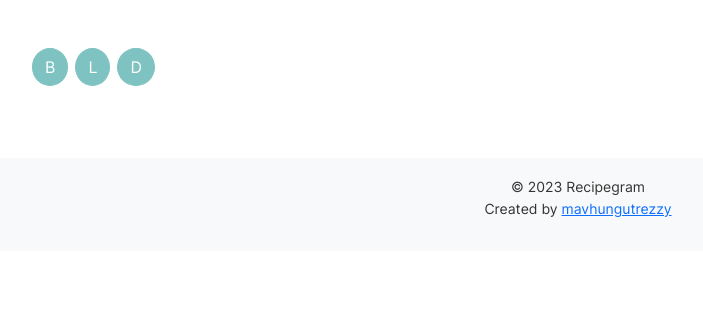
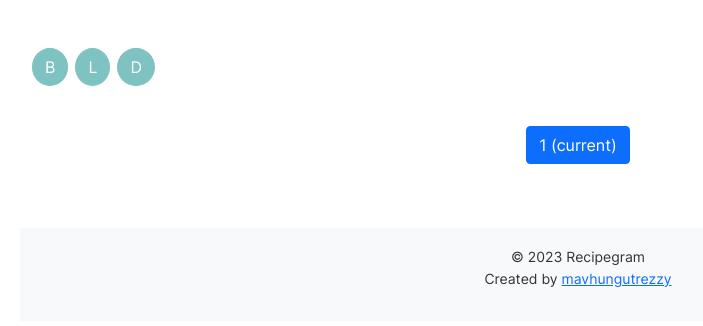
Before and after one commit to mavhungutrezzy/recipegram_fullstack, a Django app: page / in a window 1280 px wide. Shown: the part 63-389 px from the top of the page, without its empty margins (62-765 px from the left). Run offline with Django 4.2, Linux system fonts and the light colour scheme; tables that the repository leaves empty hold one stand-in row (values such as "Sample post"); data that the repository does not hold is empty; parts of the project's set-up code (start-up, migrations or seed data) failed here and were passed over; some libraries are stand-ins or nearby versions.

Commit message:
🐛 fix(local.py): add memcached location to CACHES configuration ✨ feat(views.py): add caching to index view for 15 minutes ✨ feat(index.html): add pagination to index view

```diff
--- a/config/settings/local.py
+++ b/config/settings/local.py
@@ -19,7 +19,7 @@ ALLOWED_HOSTS = ["localhost", "0.0.0.0", "127.0.0.1"]
 CACHES = {
     "default": {
         "BACKEND": "django.core.cache.backends.locmem.LocMemCache",
-        "LOCATION": "",
+        "LOCATION": "127.0.0.1:11211",
     }
 }
 
--- a/recipegram_fullstack/recipes/views.py
+++ b/recipegram_fullstack/recipes/views.py
@@ -4,6 +4,7 @@ from django.contrib.auth.decorators import login_required
 from django.core.paginator import Paginator
 from django.http import JsonResponse
 from django.shortcuts import render
+from django.views.decorators.cache import cache_page
 from django.views.decorators.http import require_POST
 
 from .forms import RecipeForm
@@ -12,9 +13,10 @@ from .models import Recipe
 User = get_user_model()
 
 
+@cache_page(60 * 15)
 def index(request):
     recipes = Recipe.objects.all().order_by("-created_at")
-    paginator = Paginator(recipes, 8)
+    paginator = Paginator(recipes, 12)
     page_number = request.GET.get("page")
     page_obj = paginator.get_page(page_number)
     context = {"page_obj": page_obj}
--- a/recipegram_fullstack/templates/recipes/index.html
+++ b/recipegram_fullstack/templates/recipes/index.html
@@ -51,6 +51,52 @@
         </div>
         {% endfor %}
     </div>
+
+    <div class="row m-3">
+        <div class="col">
+            <div class="d-flex justify-content-center">
+              <nav aria-label="Page navigation example">
+                <ul class="pagination">
+                  {% if page_obj.has_previous %}
+                    <li class="page-item">
+                      <a class="page-link" href="?page=1" aria-label="First">
+                        <span aria-hidden="true">&laquo;</span>
+                      </a>
+                    </li>
+                    <li class="page-item">
+                      <a class="page-link" href="?page={{ page_obj.previous_page_number }}" aria-label="Previous">
+                        <span aria-hidden="true">&lt;</span>
+                      </a>
+                    </li>
+                  {% endif %}
+                  {% for num in page_obj.paginator.page_range %}
+                    {% if page_obj.number == num %}
+                      <li class="page-item active">
+                        <a class="page-link" href="#">{{ num }} <span class="sr-only">(current)</span></a>
+                      </li>
+                    {% elif num > page_obj.number|add:'-3' and num < page_obj.number|add:'3' %}
+                      <li class="page-item">
+                        <a class="page-link" href="?page={{ num }}">{{ num }}</a>
+                      </li>
+                    {% endif %}
+                  {% endfor %}
+                  {% if page_obj.has_next %}
+                    <li class="page-item">
+                      <a class="page-link" href="?page={{ page_obj.next_page_number }}" aria-label="Next">
+                        <span aria-hidden="true">&gt;</span>
+                      </a>
+                    </li>
+                    <li class="page-item">
+                      <a class="page-link" href="?page={{ page_obj.paginator.num_pages }}" aria-label="Last">
+                        <span aria-hidden="true">&raquo;</span>
+                      </a>
+                    </li>
+                  {% endif %}
+                </ul>
+              </nav>
+            </div>
+        </div>
+
 </div>
 {% endblock %}
 
```
